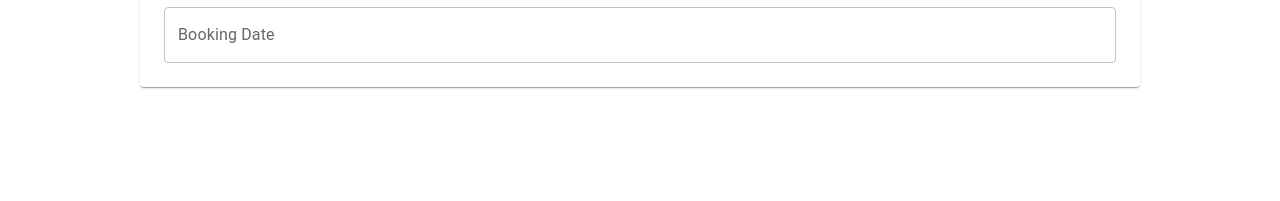
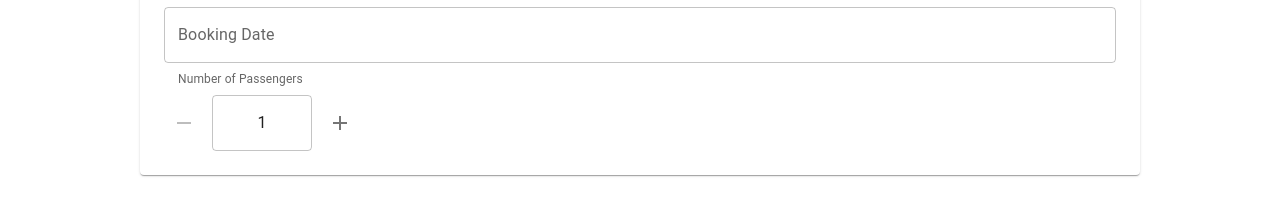
Before and after one commit to amirul-yol/rhumuda-boat-charter, a React (Create React App) app in the folder rhumudafrontend/: page /test in a window 1280 px wide. Shown: the part 392-593 px from the top of the page. Built offline with nearby package versions, Linux system fonts and the light colour scheme; no server answers.

Commit message:
install dpncs, create passenger counter compnt, import

```diff
--- a/rhumudafrontend/package.json
+++ b/rhumudafrontend/package.json
@@ -5,6 +5,7 @@
   "dependencies": {
     "@emotion/react": "^11.11.3",
     "@emotion/styled": "^11.11.0",
+    "@mui/icons-material": "^5.15.5",
     "@mui/material": "^5.15.5",
     "@mui/x-date-pickers": "^7.24.1",
     "@types/jest": "^27.5.2",
--- /dev/null
+++ b/rhumudafrontend/src/components/PassengerCounter.tsx
@@ -0,0 +1,79 @@
+import React, { useState } from "react";
+import {
+  Box,
+  IconButton,
+  TextField,
+  FormControl,
+  InputLabel,
+} from "@mui/material";
+import AddIcon from "@mui/icons-material/Add";
+import RemoveIcon from "@mui/icons-material/Remove";
+
+const PassengerCounter = () => {
+  const [count, setCount] = useState<number>(1);
+  const MIN_PASSENGERS = 1;
+  const MAX_PASSENGERS = 20;
+
+  const handleIncrement = () => {
+    if (count < MAX_PASSENGERS) {
+      setCount((prev) => prev + 1);
+    }
+  };
+
+  const handleDecrement = () => {
+    if (count > MIN_PASSENGERS) {
+      setCount((prev) => prev - 1);
+    }
+  };
+
+  const handleInputChange = (event: React.ChangeEvent<HTMLInputElement>) => {
+    const value = parseInt(event.target.value);
+    if (!isNaN(value) && value >= MIN_PASSENGERS && value <= MAX_PASSENGERS) {
+      setCount(value);
+    }
+  };
+
+  return (
+    <Box sx={{ minWidth: 200, mt: 2 }}>
+      <FormControl fullWidth>
+        <InputLabel shrink htmlFor="passenger-counter">
+          Number of Passengers
+        </InputLabel>
+        <Box
+          sx={{
+            display: "flex",
+            alignItems: "center",
+            gap: 1,
+            mt: 2,
+          }}
+        >
+          <IconButton
+            onClick={handleDecrement}
+            disabled={count <= MIN_PASSENGERS}
+          >
+            <RemoveIcon />
+          </IconButton>
+          <TextField
+            id="passenger-counter"
+            value={count}
+            onChange={handleInputChange}
+            inputProps={{
+              min: MIN_PASSENGERS,
+              max: MAX_PASSENGERS,
+              style: { textAlign: "center" },
+            }}
+            sx={{ width: "100px" }}
+          />
+          <IconButton
+            onClick={handleIncrement}
+            disabled={count >= MAX_PASSENGERS}
+          >
+            <AddIcon />
+          </IconButton>
+        </Box>
+      </FormControl>
+    </Box>
+  );
+};
+
+export default PassengerCounter;
--- a/rhumudafrontend/src/pages/TestPage.tsx
+++ b/rhumudafrontend/src/pages/TestPage.tsx
@@ -1,6 +1,7 @@
 import React from "react";
 import JettyPointDropdown from "../components/JettyPointDropdown";
 import BookingDatePicker from "../components/BookingDatePicker";
+import PassengerCounter from "../components/PassengerCounter";
 import { Box, Typography, Paper } from "@mui/material";
 
 const TestPage: React.FC = () => {
@@ -19,6 +20,7 @@ const TestPage: React.FC = () => {
         </Typography>
         <JettyPointDropdown />
         <BookingDatePicker />
+        <PassengerCounter />
       </Paper>
     </Box>
   );
```
Also changed, not shown: 1 other file (tests, documents, lock files or other folders).
